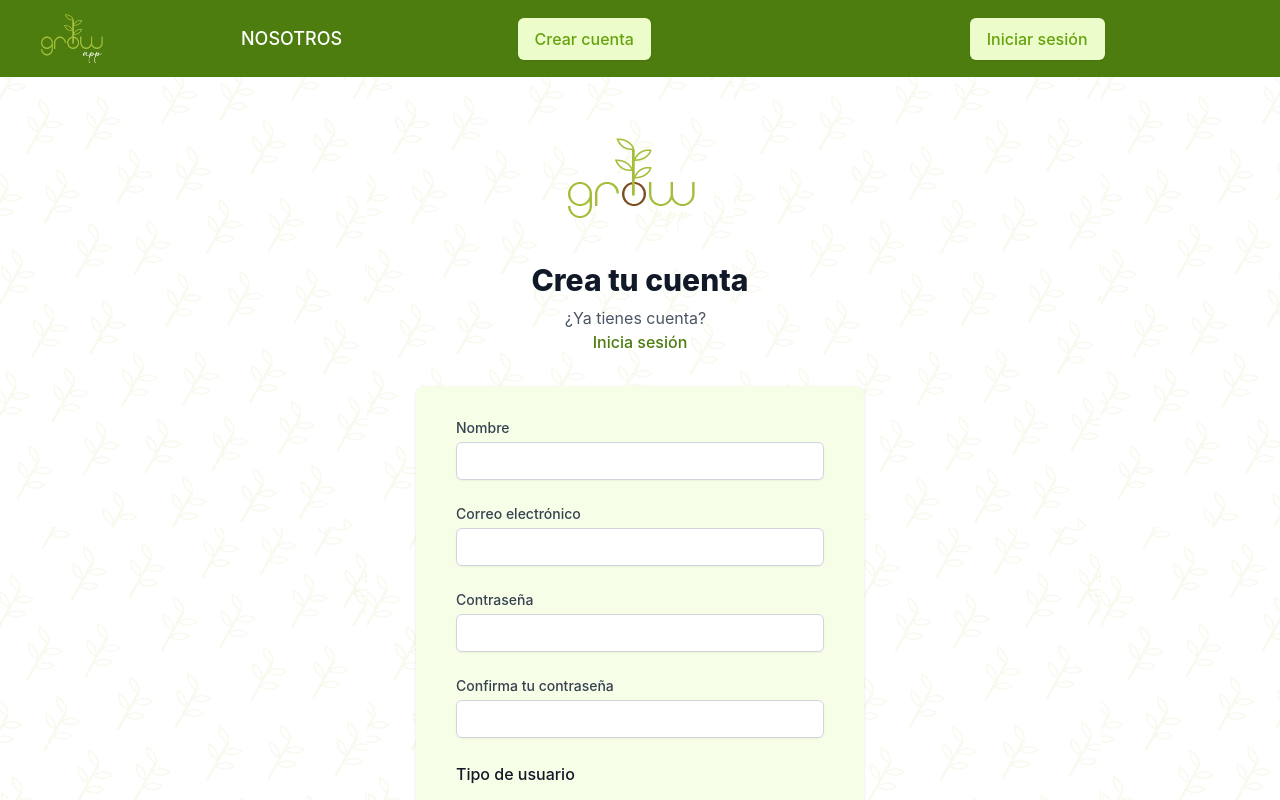
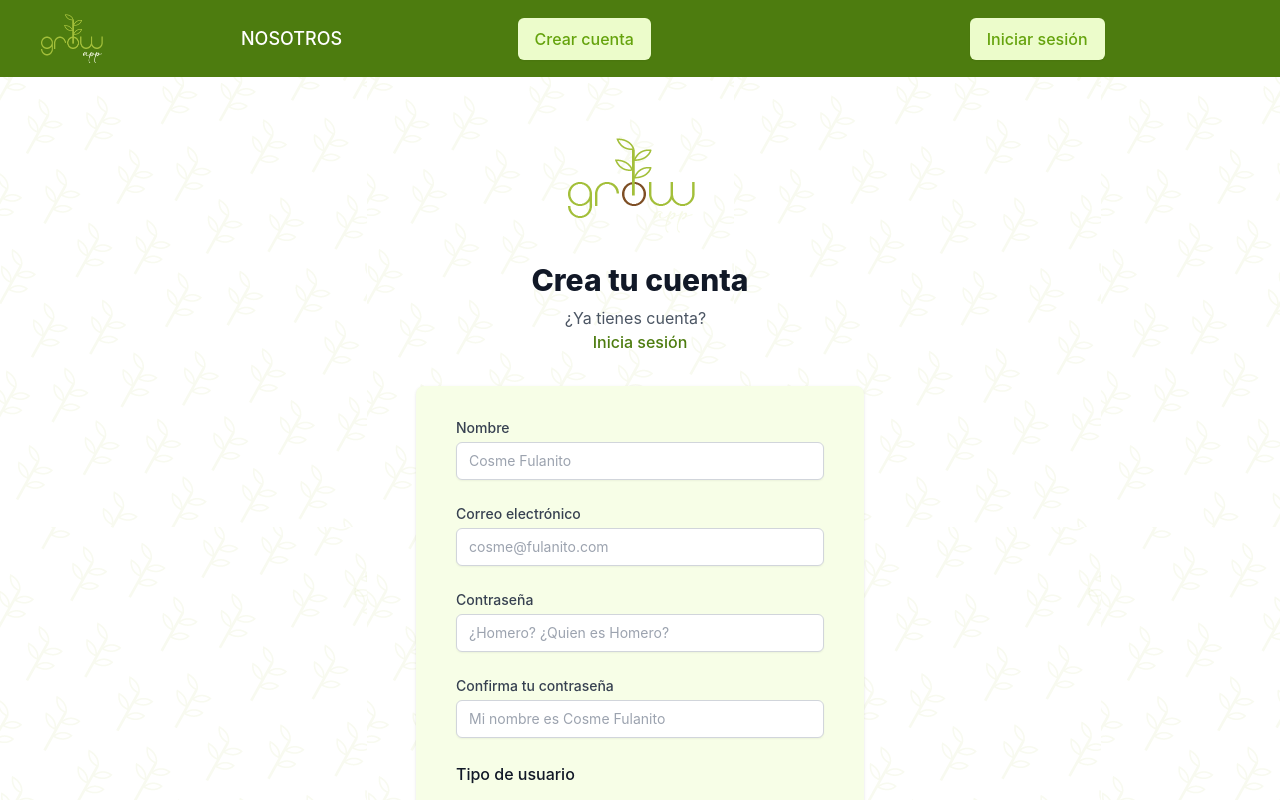
Before and after one commit to pablovicho/growapp-client, a React (Create React App) app: page /registro in a window 1280 px wide. Shown: the top 800 px of the page. Built offline with nearby package versions, Linux system fonts and the light colour scheme; no server answers.

Commit message:
solved a but at home, added placeholders

```diff
--- a/src/components/Auth/Login.js
+++ b/src/components/Auth/Login.js
@@ -66,7 +66,7 @@ export default function Login() {
               <div className="mt-1">
                 <input
                   onChange={(evt) => { handleChange(evt) }}
-                  name="email"
+                  name="email" placeholder='cosme@fulanito.com'
                   type="email"
                   className="appearance-none block w-full px-3 py-2 border border-gray-300 rounded-md shadow-sm placeholder-gray-400 focus:outline-none focus:ring-indigo-500 focus:border-indigo-500 sm:text-sm" />
               </div>
@@ -79,7 +79,7 @@ export default function Login() {
               <div className="mt-1">
                 <input
                   onChange={(evt) => { handleChange(evt) }}
-                  name="password"
+                  name="password" placeholder='tuContraseña123'
                   type="password"
                   className="appearance-none block w-full px-3 py-2 border border-gray-300 rounded-md shadow-sm placeholder-gray-400 focus:outline-none focus:ring-indigo-500 focus:border-indigo-500 sm:text-sm" />
               </div>
--- a/src/components/Auth/Register.js
+++ b/src/components/Auth/Register.js
@@ -33,7 +33,10 @@ export default function Register() {
 
 		e.preventDefault()
 
+		if(newUser.password === newUser.confirmarpassword) {
 		registerUser(newUser)
+	}
+	else {throw new Error('¡El password confirmado no es el mismo!')}
 
 	}
 
@@ -70,7 +73,7 @@ export default function Register() {
 								<input
 									onChange={(event) => { handleChange(event)}}
 									name="nombre"
-									type="text"
+									type="text" placeholder='Cosme Fulanito'
 									className="appearance-none block w-full px-3 py-2 border border-gray-300 rounded-md shadow-sm placeholder-gray-400 focus:outline-none focus:ring-indigo-500 focus:border-indigo-500 sm:text-sm" />
 							</div>
 						</div>
@@ -83,7 +86,7 @@ export default function Register() {
 								<input
 									onChange={(event) => { handleChange(event)}}
 									name="email"
-									type="email"
+									type="email" placeholder='cosme@fulanito.com'
 									className="appearance-none block w-full px-3 py-2 border border-gray-300 rounded-md shadow-sm placeholder-gray-400 focus:outline-none focus:ring-indigo-500 focus:border-indigo-500 sm:text-sm" />
 							</div>
 						</div>
@@ -95,8 +98,8 @@ export default function Register() {
 							<div className="mt-1">
 								<input
 									onChange={(event) => { handleChange(event)}}
-									name="password"
-									type="password"
+									name="password" minLength={6}
+									type="password" placeholder='¿Homero? ¿Quien es Homero?'
 									required
 									className="appearance-none block w-full px-3 py-2 border border-gray-300 rounded-md shadow-sm placeholder-gray-400 focus:outline-none focus:ring-indigo-500 focus:border-indigo-500 sm:text-sm" />
 							</div>
@@ -109,8 +112,8 @@ export default function Register() {
 							<div className="mt-1">
 								<input
 									onChange={(event) => { handleChange(event)}}
-									name="confirmarpassword"
-									type="password"
+									name="confirmarpassword" minLength={6}
+									type="password" placeholder='Mi nombre es Cosme Fulanito'
 									required
 									className="appearance-none block w-full px-3 py-2 border border-gray-300 rounded-md shadow-sm placeholder-gray-400 focus:outline-none focus:ring-indigo-500 focus:border-indigo-500 sm:text-sm" />
 							</div>
--- a/src/pages/Home.js
+++ b/src/pages/Home.js
@@ -19,7 +19,7 @@ export default function Home() {
   }, []);
 
   const ctxUser = useContext(UserContext);
-  const {authStatus} = ctxUser;
+  const {authStatus, singleUser} = ctxUser;
   const navigate = useNavigate()
 
 
@@ -44,13 +44,13 @@ export default function Home() {
 <>
         <div className="px-6 py-0">
             <div className="font-bold text-3xl mb-2 text-yellow-900 justify-center mt-8">
-            ¡Bienvenid@, {userData.nombre}!
+            ¡Bienvenid@, {singleUser.nombre}!
             </div>
           </div>
 
           <div className="px-6 py-0">
             <div className="font-bold text-3xl mb-2 text-yellow-900 justify-center mt-8">
-            <button type="submit" onClick={() => {navigate(`../profile/${userData._id}`)}}
+            <button type="submit" onClick={() => {navigate(`../profile/${singleUser._id}`)}}
                   className="my-5 bg-lime-600 border w-40 border-transparent rounded-md shadow-sm py-2 px-4 inline-flex justify-center text-sm font-medium text-white hover:bg-lime-700 focus:outline-none focus:ring-2 focus:ring-offset-2 focus:ring-indigo-500">
                   VER TU PERFIL
           </button>
```
